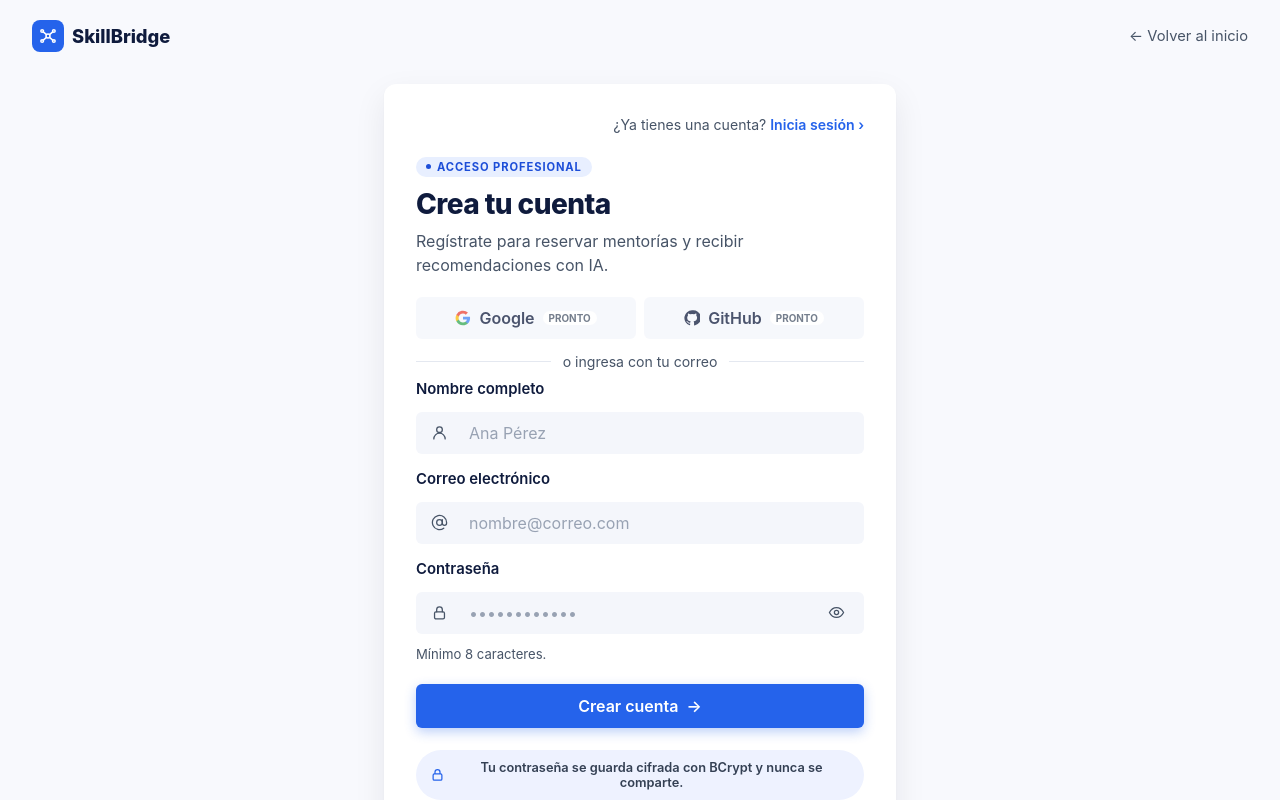
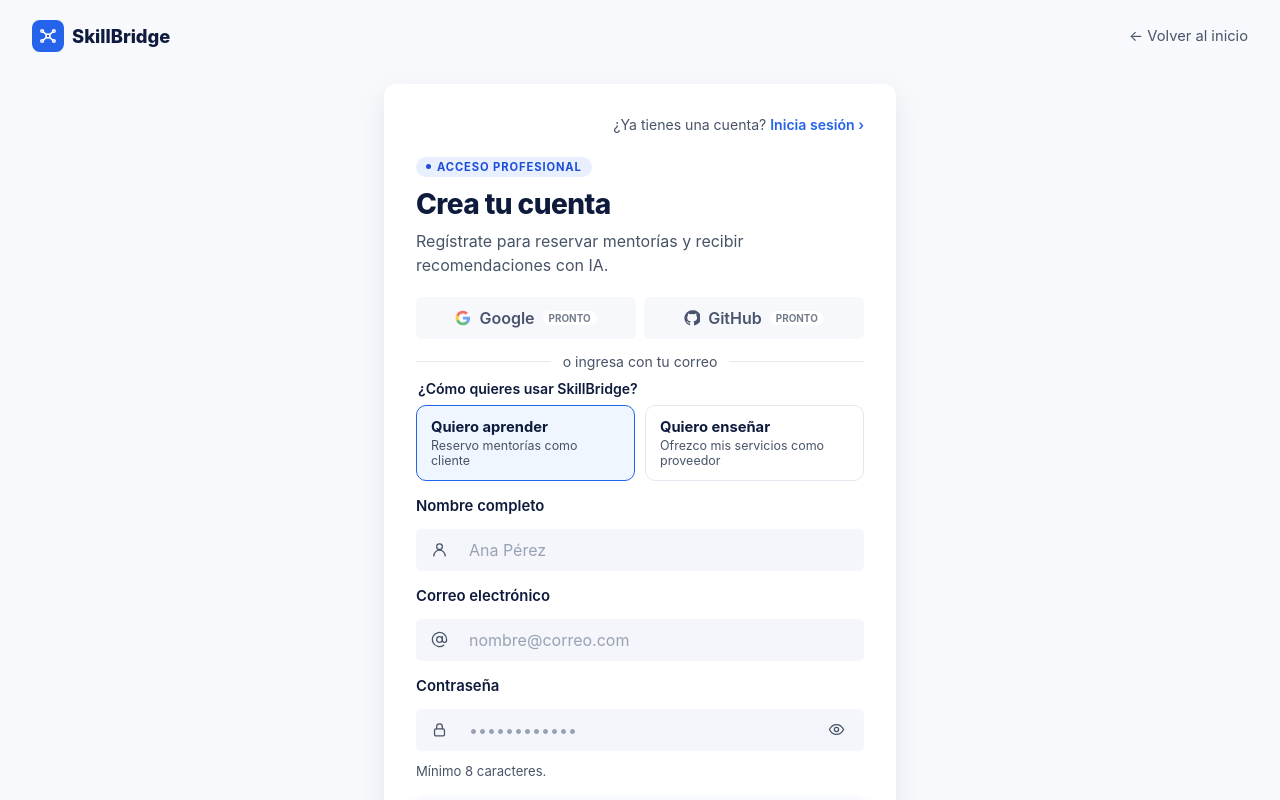
Before and after one commit to crapdev/SkillBridge-fullStack, an Angular app in the folder frontend/: page /login in a window 1280 px wide. Both pictures are taken after a click on the button "Regístrate gratis ›". Shown: the top 800 px of the page. Built offline with nearby package versions, Linux system fonts and the light colour scheme.

Commit message:
feat: selector de tipo de cuenta y solicitud de proveedor en el registro
El registro permite elegir entre cliente y proveedor. La solicitud de proveedor muestra una confirmacion sin iniciar sesion y el login informa si la cuenta esta pendiente de aprobacion. Soporta /login?type=provider.

```diff
--- a/frontend/src/app/core/auth.service.ts
+++ b/frontend/src/app/core/auth.service.ts
@@ -5,6 +5,7 @@ import { tap } from 'rxjs';
 import { apiBase } from './api';
 
 interface AuthResponse { token: string; tokenType: string; }
+export interface ProviderRegistration { status: string; message: string; }
 interface JwtPayload { sub?: string; role?: string; exp?: number; }
 
 export type Role = 'CUSTOMER' | 'PROVIDER' | 'ADMIN';
@@ -27,6 +28,11 @@ export class AuthService {
   register(name: string, email: string, password: string) {
     return this.http.post<AuthResponse>(`${apiBase()}/auth/register`, { name, email, password })
       .pipe(tap(r => this.save(r.token)));
+  }
+
+  // El proveedor queda pendiente de aprobación: el backend no devuelve token, así que no se inicia sesión
+  registerProvider(name: string, email: string, password: string) {
+    return this.http.post<ProviderRegistration>(`${apiBase()}/auth/register/provider`, { name, email, password });
   }
 
   token(): string | null { return localStorage.getItem(this.key); }
--- a/frontend/src/app/features/login/login.component.css
+++ b/frontend/src/app/features/login/login.component.css
@@ -94,3 +94,39 @@ h1 { margin: 10px 0 8px; font-size: 1.75rem; font-weight: 800; letter-spacing: -
   .auth-switch { text-align: left; }
   .auth-footer { margin: 0 16px; flex-direction: column; align-items: center; }
 }
+
+/* Tipo de cuenta en el registro */
+.account-type { display: grid; grid-template-columns: 1fr 1fr; gap: 10px; margin: 0 0 16px; padding: 0; border: 0; }
+.account-type legend { margin-bottom: 8px; font-size: .88rem; font-weight: 600; }
+.account-type__option {
+  position: relative; display: grid; gap: 2px; padding: 12px 14px; border: 1.5px solid var(--line); border-radius: 10px;
+  cursor: pointer; transition: border-color .2s, background .2s, transform .2s;
+}
+.account-type__option:hover { border-color: #93c5fd; transform: translateY(-1px); }
+.account-type__option.selected { border-color: var(--primary); background: #eff6ff; }
+.account-type__option input { position: absolute; opacity: 0; pointer-events: none; }
+.account-type__option:has(input:focus-visible) { outline: 3px solid rgba(37, 99, 235, .4); outline-offset: 2px; }
+.account-type__option strong { font-size: .92rem; }
+.account-type__option span { font-size: .78rem; color: var(--muted); }
+.provider-note {
+  margin: -4px 0 16px; padding: 10px 12px; border-radius: 8px; background: #fffbeb; border: 1px solid #fde68a;
+  color: #92400e; font-size: .82rem; line-height: 1.5; animation: pop-in .3s ease;
+}
+
+/* Confirmación de solicitud de proveedor */
+.request-sent { display: grid; justify-items: center; gap: 8px; text-align: center; animation: pop-in .4s ease; }
+.request-sent p { margin: 0; color: var(--muted); line-height: 1.6; }
+.request-sent__icon {
+  display: grid; place-items: center; width: 64px; height: 64px; margin-bottom: 8px; border-radius: 50%;
+  background: #dcfce7; color: #16a34a; animation: pop-in .5s cubic-bezier(.34, 1.56, .64, 1);
+}
+.request-sent__icon svg { width: 32px; height: 32px; fill: none; stroke: currentColor; stroke-width: 2.5; stroke-linecap: round; stroke-linejoin: round; }
+.request-sent__email { font-size: .88rem; }
+.request-sent__actions { display: grid; grid-template-columns: 1fr 1fr; gap: 10px; width: 100%; margin-top: 14px; }
+.submit--ghost { background: #fff; color: var(--primary); border: 1px solid #bfdbfe; box-shadow: none; }
+.submit--ghost:hover { background: #eff6ff; }
+@keyframes pop-in { from { opacity: 0; transform: scale(.94); } to { opacity: 1; transform: none; } }
+
+@media (max-width: 480px) {
+  .account-type, .request-sent__actions { grid-template-columns: 1fr; }
+}
--- a/frontend/src/app/features/login/login.component.html
+++ b/frontend/src/app/features/login/login.component.html
@@ -15,6 +15,21 @@
 
   <main class="auth-main">
     <section class="auth-card" aria-labelledby="auth-title">
+      @if (providerRequestMessage) {
+        <!-- Solicitud de proveedor enviada: la cuenta queda pendiente hasta que un admin la apruebe -->
+        <div class="request-sent" role="status">
+          <span class="request-sent__icon" aria-hidden="true">
+            <svg viewBox="0 0 24 24"><path d="M5 12.5l4.5 4.5L19 7.5" /></svg>
+          </span>
+          <h1 id="auth-title">¡Solicitud enviada!</h1>
+          <p>{{ providerRequestMessage }}</p>
+          <p class="request-sent__email">Registramos tu solicitud con <strong>{{ email }}</strong>.</p>
+          <div class="request-sent__actions">
+            <a routerLink="/" class="submit submit--ghost">Volver al inicio</a>
+            <button type="button" class="submit" (click)="backToLogin()">Ir a iniciar sesión</button>
+          </div>
+        </div>
+      } @else {
         <p class="auth-switch">
           @if (mode === 'login') {
             ¿No tienes una cuenta?
@@ -28,9 +43,13 @@
         <span class="pill"><span class="pill__dot" aria-hidden="true"></span>Acceso profesional</span>
         <h1 id="auth-title">{{ mode === 'login' ? 'Bienvenido de nuevo' : 'Crea tu cuenta' }}</h1>
         <p class="auth-lead">
-        {{ mode === 'login'
-          ? 'Ingresa tus credenciales para acceder a tu panel de mentorías y recursos técnicos.'
-          : 'Regístrate para reservar mentorías y recibir recomendaciones con IA.' }}
+          @if (mode === 'login') {
+            Ingresa tus credenciales para acceder a tu panel de mentorías y recursos técnicos.
+          } @else if (accountType === 'PROVIDER') {
+            Ofrece tus mentorías y servicios técnicos a la comunidad de SkillBridge.
+          } @else {
+            Regístrate para reservar mentorías y recibir recomendaciones con IA.
+          }
         </p>
 
         <!-- Login social: pendiente de implementar OAuth2 en el backend -->
@@ -56,6 +75,26 @@
 
         <form #f="ngForm" (ngSubmit)="submit(f)" novalidate>
           @if (mode === 'register') {
+            <fieldset class="account-type">
+              <legend>¿Cómo quieres usar SkillBridge?</legend>
+              <label class="account-type__option" [class.selected]="accountType === 'CUSTOMER'">
+                <input type="radio" name="accountType" value="CUSTOMER" [(ngModel)]="accountType">
+                <strong>Quiero aprender</strong>
+                <span>Reservo mentorías como cliente</span>
+              </label>
+              <label class="account-type__option" [class.selected]="accountType === 'PROVIDER'">
+                <input type="radio" name="accountType" value="PROVIDER" [(ngModel)]="accountType">
+                <strong>Quiero enseñar</strong>
+                <span>Ofrezco mis servicios como proveedor</span>
+              </label>
+            </fieldset>
+            @if (accountType === 'PROVIDER') {
+              <p class="provider-note">
+                Revisamos cada perfil de proveedor: tu cuenta quedará <strong>pendiente de aprobación</strong>
+                y podrás iniciar sesión cuando un administrador la apruebe.
+              </p>
+            }
+
             <div class="field">
               <label for="name">Nombre completo</label>
               <div class="input">
@@ -107,7 +146,10 @@
 
           <button type="submit" class="submit" [disabled]="loading">
             @if (loading) { <span class="spinner" aria-hidden="true"></span> Procesando… }
-          @else { {{ mode === 'login' ? 'Iniciar sesión' : 'Crear cuenta' }} <span aria-hidden="true">→</span> }
+            @else {
+              {{ mode === 'login' ? 'Iniciar sesión' : (accountType === 'PROVIDER' ? 'Enviar solicitud' : 'Crear cuenta') }}
+              <span aria-hidden="true">→</span>
+            }
           </button>
         </form>
 
@@ -115,6 +157,7 @@
           <svg viewBox="0 0 24 24" aria-hidden="true"><rect x="5" y="11" width="14" height="10" rx="2" /><path d="M8 11V8a4 4 0 0 1 8 0v3" /></svg>
           Tu contraseña se guarda cifrada con BCrypt y nunca se comparte.
         </p>
+      }
     </section>
   </main>
 
--- a/frontend/src/app/features/login/login.component.ts
+++ b/frontend/src/app/features/login/login.component.ts
@@ -11,21 +11,35 @@ import { AuthService } from '../../core/auth.service';
 })
 export class LoginComponent {
   mode: 'login' | 'register' = 'login';
+  accountType: 'CUSTOMER' | 'PROVIDER' = 'CUSTOMER';
   name = ''; email = ''; password = '';
+  // Mensaje del backend tras enviar una solicitud de proveedor; mientras exista se muestra la confirmación
+  providerRequestMessage = '';
   error = '';
   loading = false;
   showPassword = false;
   readonly year = new Date().getFullYear();
 
   constructor(private auth: AuthService, private router: Router, private route: ActivatedRoute) {
-    // El botón "Crear cuenta" del header abre directamente el formulario de registro
-    if (this.route.snapshot.queryParamMap.get('mode') === 'register') this.mode = 'register';
+    // ?mode=register abre el registro (botón "Crear cuenta" del header); ?type=provider lo abre como proveedor
+    const params = this.route.snapshot.queryParamMap;
+    if (params.get('mode') === 'register') this.mode = 'register';
+    if (params.get('type') === 'provider') { this.mode = 'register'; this.accountType = 'PROVIDER'; }
   }
 
   toggle(form: NgForm): void {
     this.mode = this.mode === 'login' ? 'register' : 'login';
     this.error = '';
+    this.providerRequestMessage = '';
     form.resetForm({ name: '', email: this.email, password: '' });
+  }
+
+  get isProviderRegistration(): boolean { return this.mode === 'register' && this.accountType === 'PROVIDER'; }
+
+  backToLogin(): void {
+    this.providerRequestMessage = '';
+    this.mode = 'login';
+    this.password = '';
   }
 
   // Solo se aceptan rutas internas para evitar redirecciones abiertas (p. ej. returnUrl=//sitio-malicioso.com)
@@ -42,6 +56,21 @@ export class LoginComponent {
     }
     this.error = '';
     this.loading = true;
+
+    if (this.isProviderRegistration) {
+      this.auth.registerProvider(this.name, this.email, this.password).subscribe({
+        next: r => {
+          this.loading = false;
+          this.providerRequestMessage = r.message;
+        },
+        error: e => {
+          this.loading = false;
+          this.error = e?.error?.detail || 'No fue posible enviar tu solicitud. Inténtalo de nuevo.';
+        }
+      });
+      return;
+    }
+
     const request = this.mode === 'login'
       ? this.auth.login(this.email, this.password)
       : this.auth.register(this.name, this.email, this.password);
```
Lines whose indentation alone changed are shown as unchanged.
